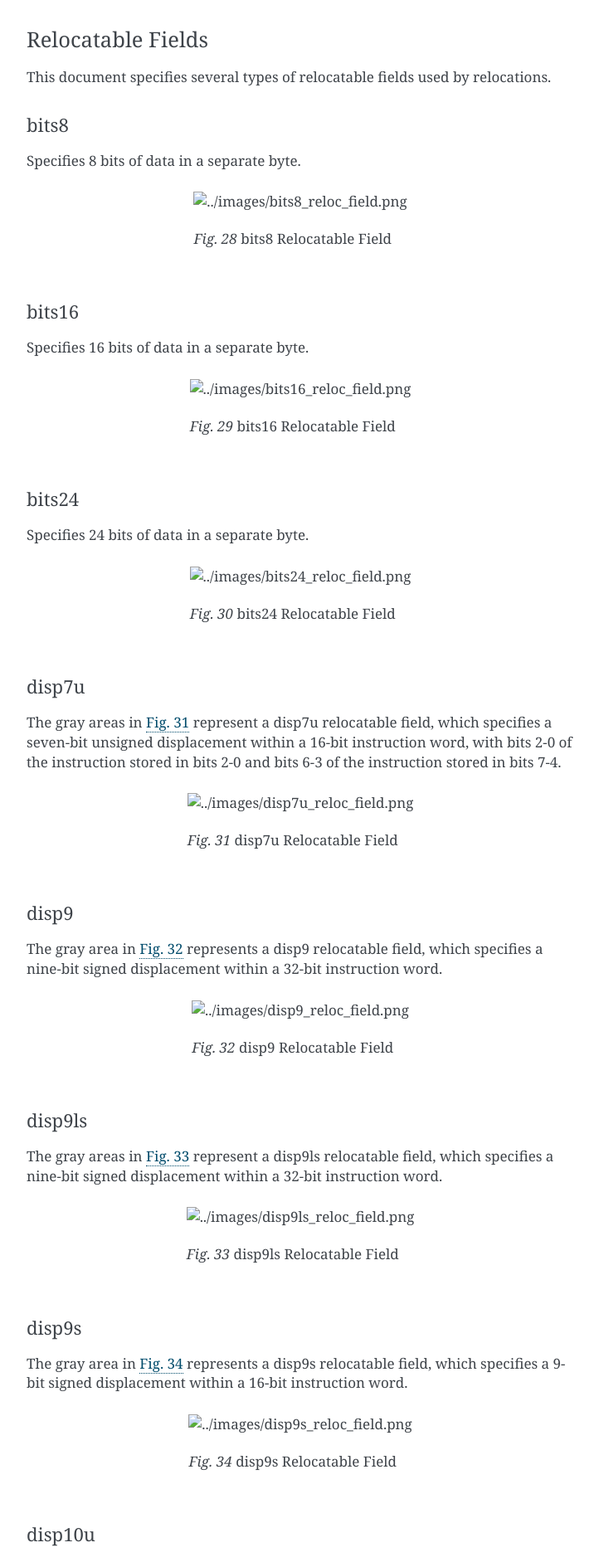
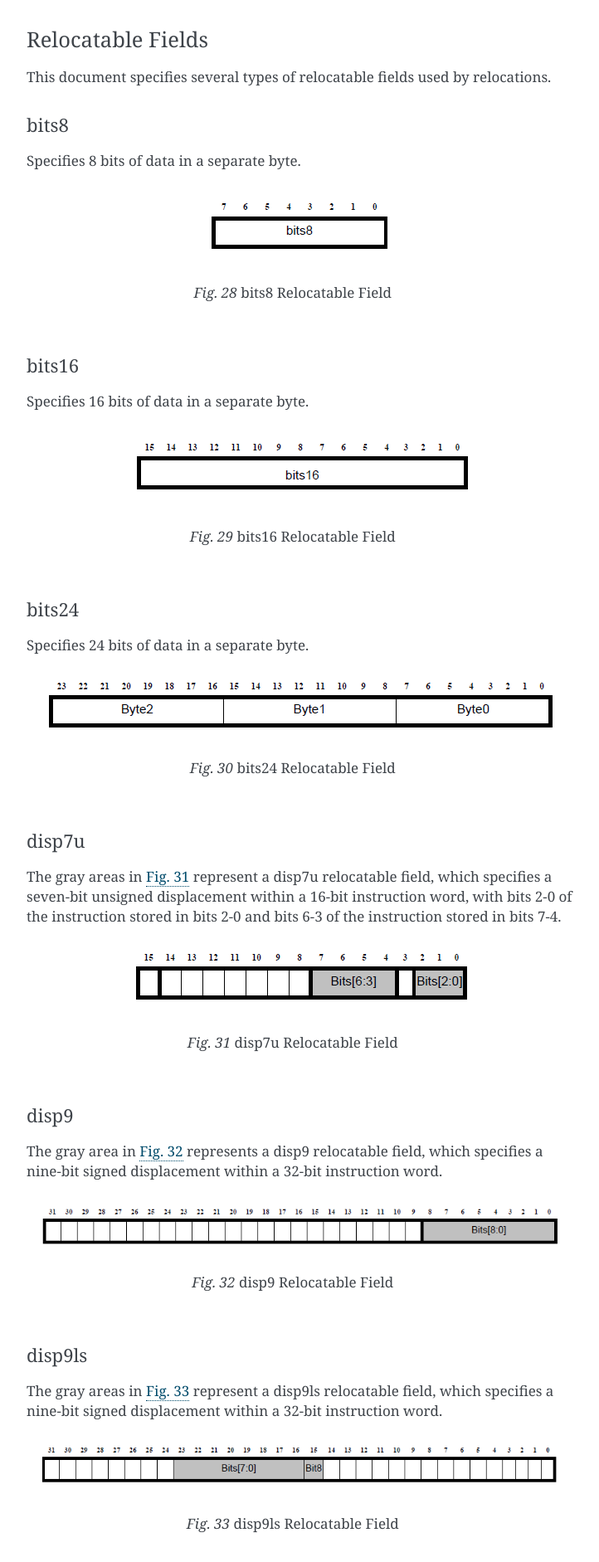
Before and after one commit to foss-for-synopsys-dwc-arc-processors/arc-ABI-manual, a Sphinx documentation site: the page built from ARCv2_rst/source/obj_files.rst, in a window 1280 px wide. Shown: the part 4255-6138 px from the top of the page at 83% size, without its empty margins (388-1110 px from the left). Built offline with Sphinx 7.4.7, drawn with Linux system fonts in a browser that asks for light colours.

Commit message:
Update obj_files.rst
Fixes from kalyanp for the .png/.PNG issue

```diff
--- a/ARCv2_rst/source/obj_files.rst
+++ b/ARCv2_rst/source/obj_files.rst
@@ -209,7 +209,7 @@ bits8
 
 Specifies 8 bits of data in a separate byte.
 
-.. figure::  ../images/bits8_reloc_field.png
+.. figure::  ../images/bits8_reloc_field.PNG
    :align: center
 
    bits8 Relocatable Field
@@ -220,7 +220,7 @@ bits16
 
 Specifies 16 bits of data in a separate byte.
 
-.. figure::  ../images/bits16_reloc_field.png
+.. figure::  ../images/bits16_reloc_field.PNG
    :align: center
 
    bits16 Relocatable Field
@@ -231,7 +231,7 @@ bits24
 
 Specifies 24 bits of data in a separate byte.
 
-.. figure::  ../images/bits24_reloc_field.png
+.. figure::  ../images/bits24_reloc_field.PNG
    :align: center
 
    bits24 Relocatable Field
@@ -246,7 +246,7 @@ field, which specifies a seven-bit unsigned displacement within a
 bits 2-0 and bits 6-3 of the instruction stored in bits 7-4.
 
 .. _disp7u_rf:
-.. figure::  ../images/disp7u_reloc_field.png
+.. figure::  ../images/disp7u_reloc_field.PNG
    :align: center
 
    disp7u Relocatable Field
@@ -259,7 +259,7 @@ which specifies a nine-bit signed displacement within a 32-bit
 instruction word.
 
 .. _disp9_rf:
-.. figure::  ../images/disp9_reloc_field.png
+.. figure::  ../images/disp9_reloc_field.PNG
    :align: center
 
    disp9 Relocatable Field
@@ -272,7 +272,7 @@ which specifies a nine-bit signed displacement within a 32-bit
 instruction word.
 
 .. _disp9ls_rf:
-.. figure::  ../images/disp9ls_reloc_field.png
+.. figure::  ../images/disp9ls_reloc_field.PNG
    :align: center
 
    disp9ls Relocatable Field
@@ -286,7 +286,7 @@ which specifies a 9-bit signed displacement within a 16-bit
 instruction word.
 
 .. _disps_rf:
-.. figure::  ../images/disp9s_reloc_field.png
+.. figure::  ../images/disp9s_reloc_field.PNG
    :align: center
 
    disp9s Relocatable Field
@@ -300,7 +300,7 @@ which specifies a 10-bit unsigned displacement within a 16-bit
 instruction word.
 
 .. _disp10u_rf:
-.. figure::  ../images/disp10u_reloc_field.png
+.. figure::  ../images/disp10u_reloc_field.PNG
    :align: center
 
    disp10u Relocatable Field
@@ -315,7 +315,7 @@ instruction word. The displacement is to a 32-bit-aligned location
 and thus bits 0 and 1 of the displacement are not explicitly stored.
 
 .. _disp_13s_rf:
-.. figure::  ../images/disp13s_reloc_field.png
+.. figure::  ../images/disp13s_reloc_field.PNG
    :align: center
 
    disp13s Relocatable Field
@@ -332,7 +332,7 @@ Note that the 32-bit instruction containing this relocation field may
 be either 16-bit-aligned or 32-bit-aligned.
 
 .. _disp21h_rf:
-.. figure::  ../images/disp21h_reloc_field.png
+.. figure::  ../images/disp21h_reloc_field.PNG
    :align: center
 
    disp21h Relocatable Field
@@ -350,7 +350,7 @@ Note that the 32-bit instruction containing this relocation
 field may be either 16-bit-aligned or 32-bit-aligned.
 
 .. _disp21w_rf:
-.. figure::  ../images/disp21w_reloc_field.png
+.. figure::  ../images/disp21w_reloc_field.PNG
    :align: center
 
    disp21w Relocatable Field
@@ -367,7 +367,7 @@ Note that the 32-bit instruction containing this relocation field
 may be either 16-bit-aligned or 32-bit-aligned.
 
 .. _disp25h_rf:
-.. figure::  ../images/disp25h_reloc_field.png
+.. figure::  ../images/disp25h_reloc_field.PNG
    :align: center
 
    disp25h Relocatable Field
@@ -384,7 +384,7 @@ Note that the 32-bit instruction containing this relocation field
 may be either 16-bit-aligned or 32-bit-aligned.
 
 .. _disp25w_rf:
-.. figure::  ../images/disp25w_reloc_field.png
+.. figure::  ../images/disp25w_reloc_field.PNG
    :align: center
 
    disp25w Relocatable Field
@@ -400,7 +400,7 @@ and thus bits 0 and 1 of the displacement are not explicitly stored.
 This means that effectively the field is bits 10-2, stored at 8-0.
 
 .. _disps9_rf:
-.. figure::  ../images/disps9_reloc_field.png
+.. figure::  ../images/disps9_reloc_field.PNG
    :align: center
 
    disps9 Relocatable Field
@@ -415,7 +415,7 @@ instruction word. The high six bits are in 0-5, and the low six bits
 are in 6-11.
 
 .. _disps12_rf:
-.. figure::  ../images/disps12_reloc_field.png
+.. figure::  ../images/disps12_reloc_field.PNG
   :align: center
 
   disps12 Relocatable Field
@@ -429,7 +429,7 @@ is four bytes unless otherwise specified. See also :numref:`word32le_rf` and
 :numref:`word32be_rf`.
 
 .. _word32_rf:
-.. figure::  ../images/word32_reloc_field.png
+.. figure::  ../images/word32_reloc_field.PNG
    :align: center
 
    disps12 Relocatable Field
@@ -444,7 +444,7 @@ halfwords are stored in the native endian orientation of the machine
 (little endian in :numref:`word32le_rf`).
 
 .. _word32le_rf:
-.. figure::  ../images/word32me_reloc_LE.png
+.. figure::  ../images/word32me_reloc_LE.PNG
    :align: center
 
    word32me Relocatable Field on a Little-Endian Machine
@@ -459,7 +459,7 @@ halfwords are stored in the native endian orientation of the machine
 (big endian in :numref:`word32be_rf`).
 
 .. _word32be_rf:
-.. figure::  ../images/word32me_reloc_BE.png
+.. figure::  ../images/word32me_reloc_BE.PNG
    :align: center
 
    word32me Relocatable Field on a Big-Endian Machine
```
